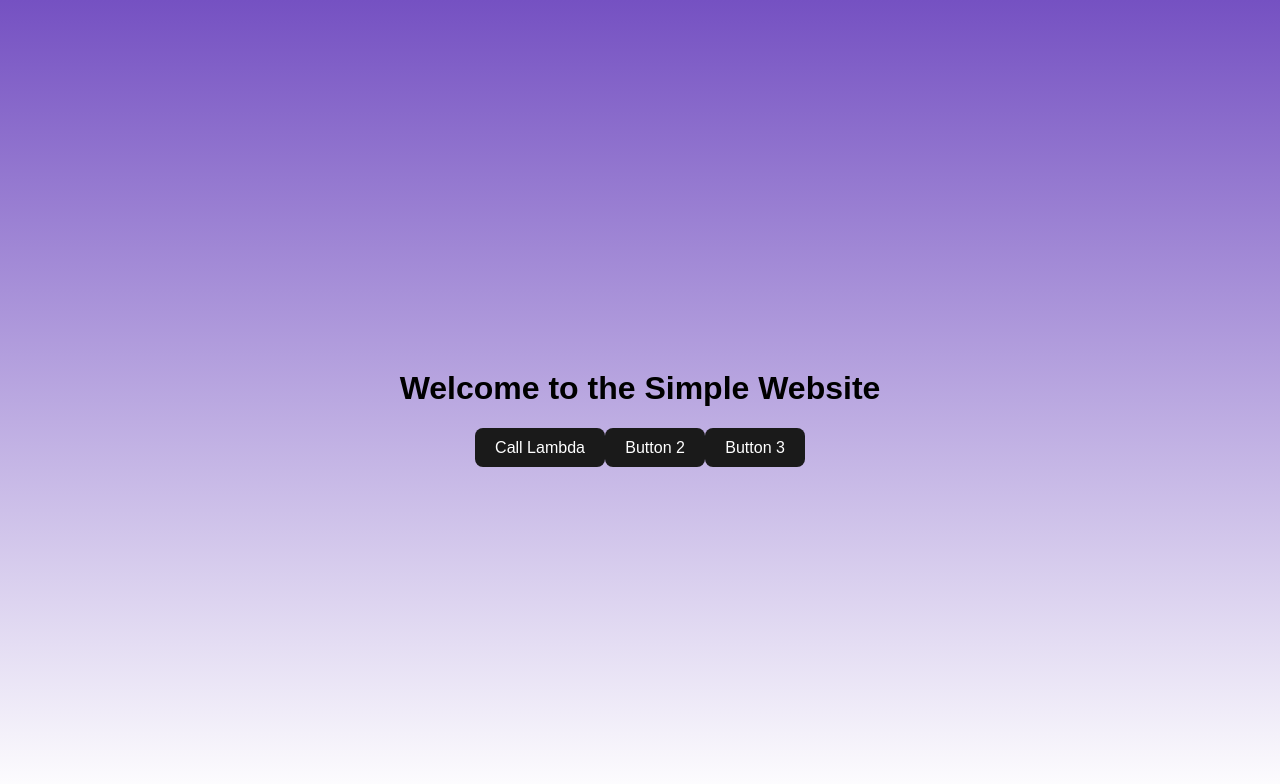
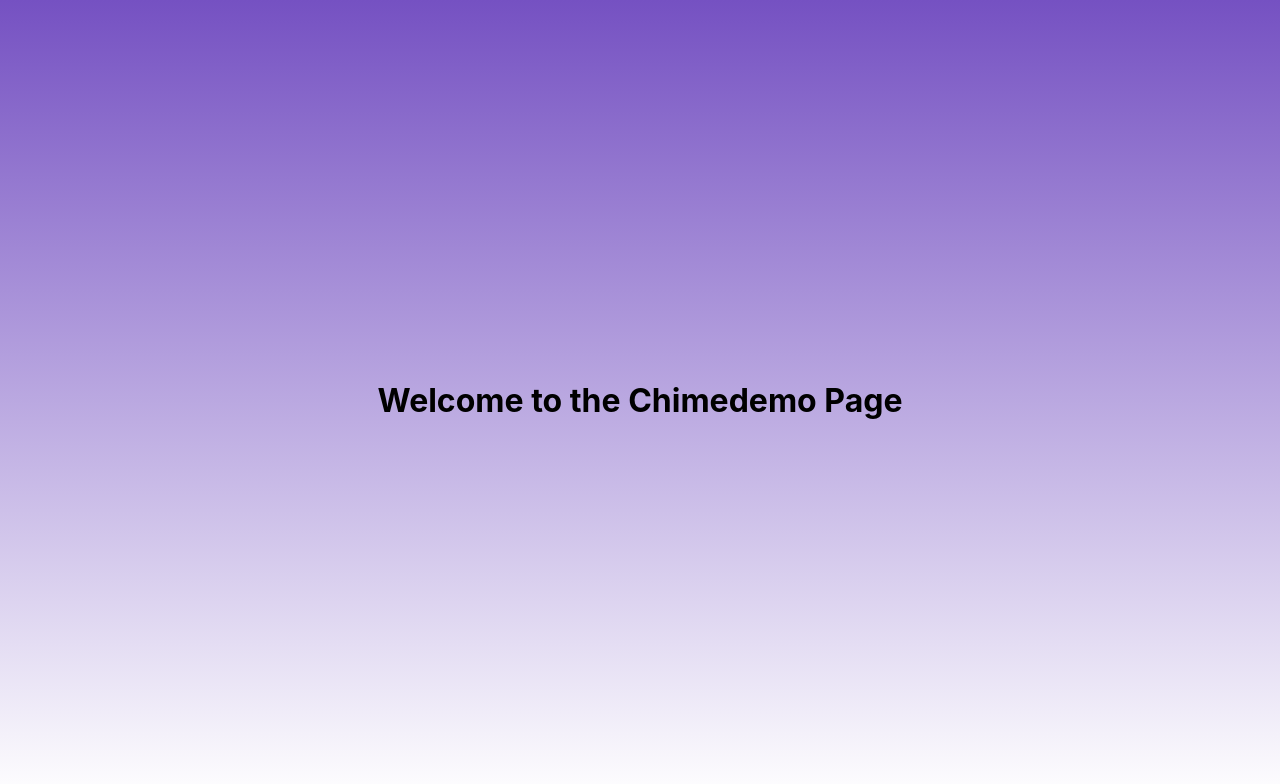
Before and after one commit to Everyday465/ecp2, a React (Vite) app: page /chimedemo in a window 1280 px wide. Shown: the top 784 px of the page. Built offline with nearby package versions, Linux system fonts and the light colour scheme.

Commit message:
Moved test code
added homepage and chimedemo page and moved test code out of app

```diff
--- a/package.json
+++ b/package.json
@@ -15,7 +15,8 @@
     "aws-amplify": "^6.6.6",
     "axios": "^1.7.8",
     "react": "^18.3.1",
-    "react-dom": "^18.3.1"
+    "react-dom": "^18.3.1",
+    "react-router-dom": "^7.0.1"
   },
   "devDependencies": {
     "@aws-amplify/backend": "^1.5.0",
--- a/src/App.tsx
+++ b/src/App.tsx
@@ -1,53 +1,16 @@
-import { useState } from 'react';
+import { BrowserRouter as Router, Route, Routes } from 'react-router-dom';
+import Homepage from './pages/homepage';
+import Chimedemo from './pages/chimedemo';
 
-function App() {
-  const [response, setResponse] = useState('');
-
-  // Lambda function async
-  const callLambda = async () => {
-
-    const apiUrl = 'https://yjfs7k6xp9.execute-api.us-east-1.amazonaws.com/dev/'; // Updated API URL
-
-    try {
-      const res = await fetch(apiUrl, {
-        method: 'GET', // GET request
-
-        headers: {
-          'Content-Type': 'application/json', // Optional for GET
-        },
-      });
-      if (!res.ok) {
-        throw new Error(`HTTP error! status: ${res.status}`);
-      }
-
-      const data = await res.json(); // Assuming the response is JSON
-
-      console.log('Lambda Response:', data);
-
-      // Set the response state to display it
-      setResponse(JSON.stringify(data, null, 2)); // Format JSON for readability
-    } catch (error) {
-      console.error('Error calling Lambda:', error);
-      setResponse('Error calling Lambda: ' + error); // Display error message
-    }
-  };
-
-  return (
-    <div style={{ fontFamily: 'Arial, sans-serif', textAlign: 'center', marginTop: '50px' }}>
-      <h1>Welcome to the Simple Website</h1>
-      <button className="btn1" onClick={callLambda}>
-        Call Lambda
-      </button>
-      <button className="btn2" onClick={() => alert('Button 2 clicked!')}>
-        Button 2
-      </button>
-      <button className="btn3" onClick={() => alert('Button 3 clicked!')}>
-        Button 3
-      </button>
-
-      <pre id="responseMessage">{response}</pre>
-    </div>
-  );
-}
+const App = () => {
+    return (
+        <Router>
+            <Routes>
+                <Route path="/" element={<Homepage />} />
+                <Route path="/chimedemo" element={<Chimedemo />} />
+            </Routes>
+        </Router>
+    );
+};
 
 export default App;
--- /dev/null
+++ b/src/pages/chimedemo.tsx
@@ -0,0 +1,10 @@
+
+const Chimedemo = () => {
+    return (
+        <div>
+            <h1>Welcome to the Chimedemo Page</h1>
+        </div>
+    );
+};
+
+export default Chimedemo;
--- /dev/null
+++ b/src/pages/homepage.tsx
@@ -0,0 +1,46 @@
+import { useState } from 'react';
+import { useNavigate } from 'react-router-dom'; // Import useNavigate
+
+const homepage = () => {
+    const [response, setResponse] = useState('');
+    const navigate = useNavigate(); // Initialize useNavigate
+
+    const callLambda = async () => {
+        const apiUrl = 'https://yjfs7k6xp9.execute-api.us-east-1.amazonaws.com/dev/';
+        try {
+            const res = await fetch(apiUrl, {
+                method: 'GET',
+                headers: {
+                    'Content-Type': 'application/json',
+                },
+            });
+            if (!res.ok) {
+                throw new Error(`HTTP error! status: ${res.status}`);
+            }
+            const data = await res.json();
+            console.log('Lambda Response:', data);
+            setResponse(JSON.stringify(data, null, 2));
+        } catch (error) {
+            console.error('Error calling Lambda:', error);
+            setResponse('Error calling Lambda: ' + error);
+        }
+    };
+
+    return (
+        <div style={{ fontFamily: 'Arial, sans-serif', textAlign: 'center', marginTop: '50px' }}>
+            <h1>Welcome to the Simple Website</h1>
+            <button className="btn1" onClick={callLambda}>
+                Call Lambda
+            </button>
+            <button className="btn2" onClick={() => navigate('/chimedemo')}> {/* Navigate to Chimedemo */}
+                Go to Chimedemo
+            </button>
+            <button className="btn3" onClick={() => alert('Button 3 clicked!')}>
+                Button 3
+            </button>
+            <pre id="responseMessage">{response}</pre>
+        </div>
+    );
+};
+
+export default homepage;
```
Also changed, not shown: 1 other file (tests, documents, lock files or other folders).
